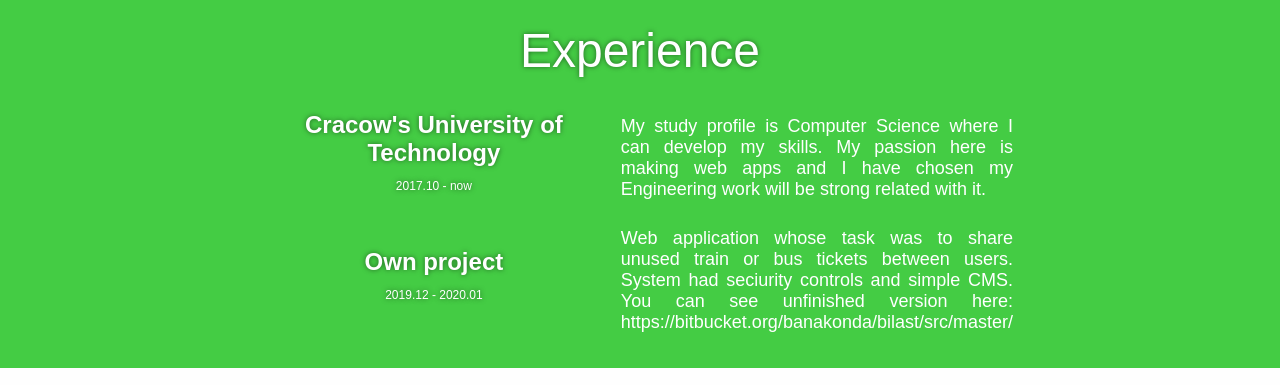
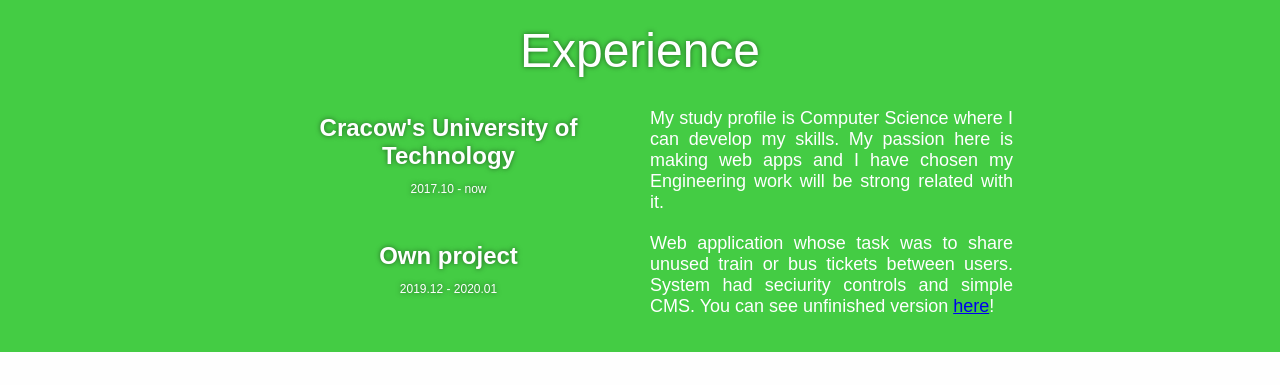
Before and after one commit to banakonda/banakonda.github.io, a plain HTML site: page index.html in a window 1280 px wide. Shown: the part 1477-1862 px from the top of the page. Drawn offline with nearby package versions, Linux system fonts and the light colour scheme.

Commit message:
Add files via upload

```diff
--- a/index.html
+++ b/index.html
@@ -86,7 +86,7 @@
                     </tr>
                     <tr>
                         <th class='inst'>Own project<p class='time'>2019.12 - 2020.01</p></td>
-                        <td class='desc'>Web application whose task was to share unused train or bus tickets between users. System had seciurity controls and simple CMS. You can see unfinished version here: https://bitbucket.org/banakonda/bilast/src/master/</td>
+                        <td class='desc'>Web application whose task was to share unused train or bus tickets between users. System had seciurity controls and simple CMS. You can see unfinished version <a href='https://bitbucket.org/banakonda/bilast/src/master/'>here</a>!</td>
                     </tr>
                 </table>
             </section>
```
